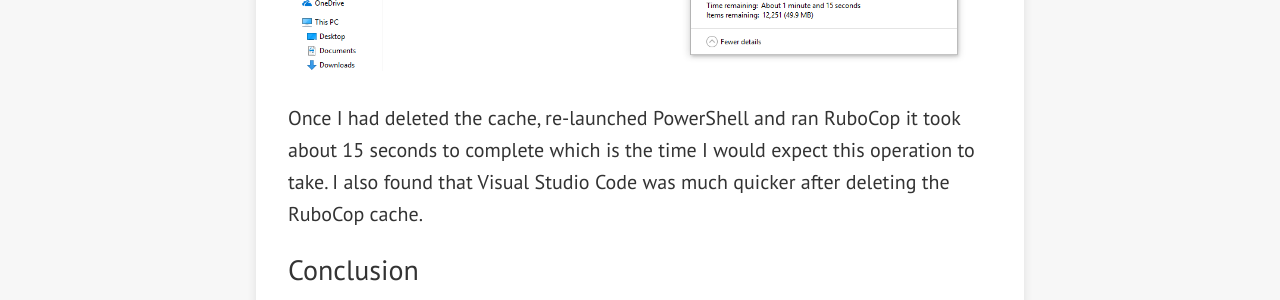
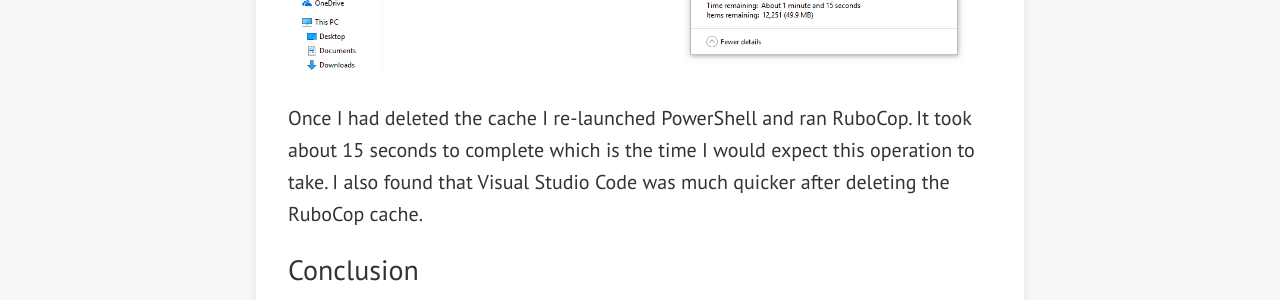
Before and after one commit to barryleonard/barryleonard.github.io, a Jekyll site: the page built from _posts/2018-03-28-case-of-the-unexplained-rubocop.md, in a window 1280 px wide and 900 px high, scrolled down 2412 px. Shown: the part 155-455 px from the top of the window. Built offline with Jekyll 4.4.1, drawn with Linux system fonts in a browser that asks for light colours; nearby versions of some CDN libraries.

Commit message:
better flow

```diff
--- a/_posts/2018-03-28-case-of-the-unexplained-rubocop.md
+++ b/_posts/2018-03-28-case-of-the-unexplained-rubocop.md
@@ -42,7 +42,7 @@ I examined the folder structure and determined that these files were temp files
 
 ![placeholder](/assets/images/2018-03-28-cache.png "RuboCop Cache")
 
-Once I had deleted the cache, re-launched PowerShell and ran RuboCop it took about 15 seconds to complete which is the time I would expect this operation to take. I also found that Visual Studio Code was much quicker after deleting the RuboCop cache.
+Once I had deleted the cache I re-launched PowerShell and ran RuboCop. It took about 15 seconds to complete which is the time I would expect this operation to take. I also found that Visual Studio Code was much quicker after deleting the RuboCop cache.
 
 ### Conclusion
 
```
